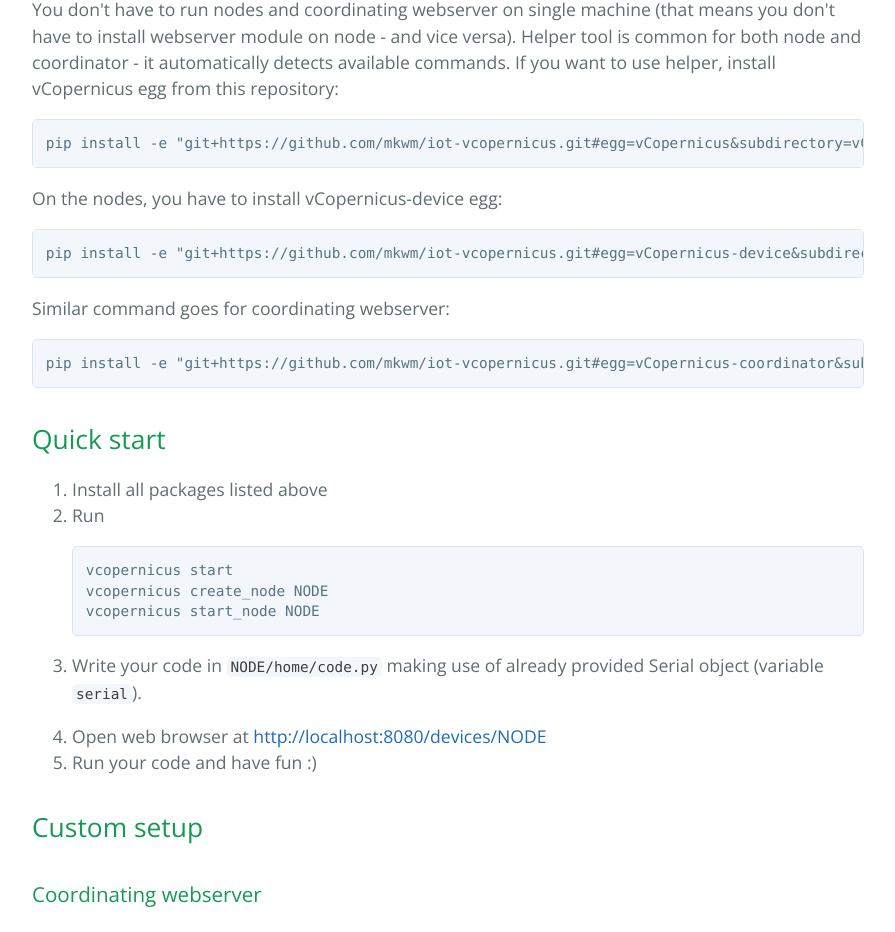
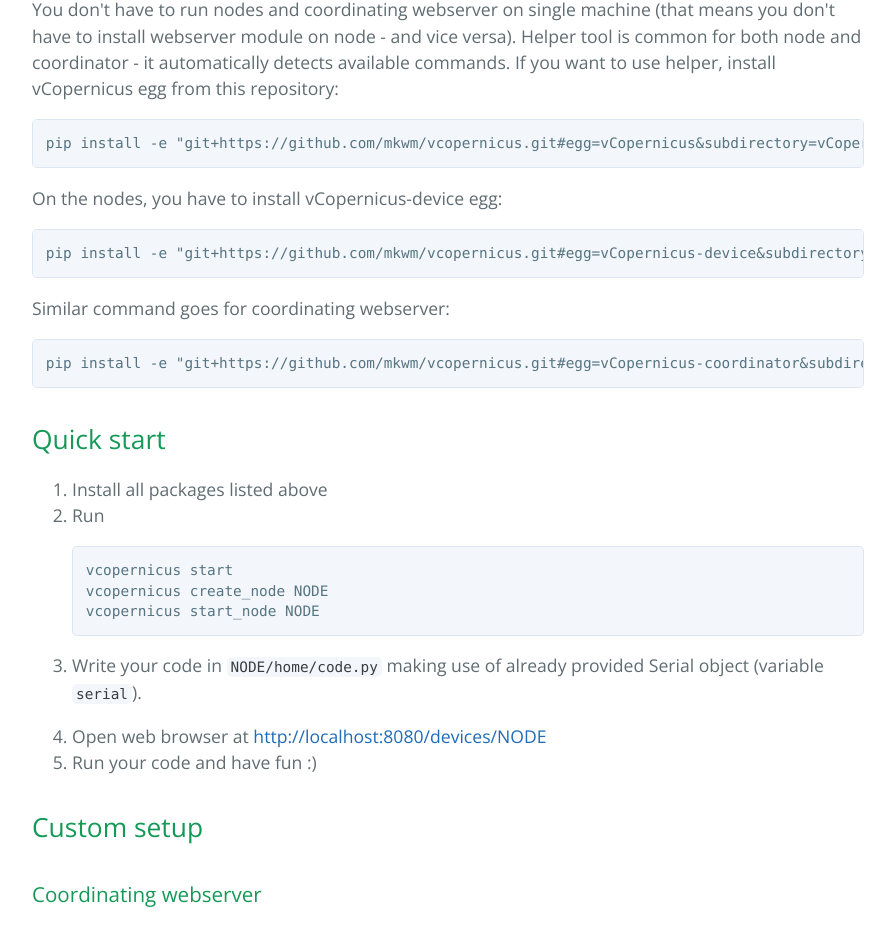
Before and after one commit to mkwm/vcopernicus, a plain HTML site: page index.html in a window 1280 px wide. Shown: the part 1635-2567 px from the top of the page, without its empty margins (192-1087 px from the left). Drawn offline with nearby package versions, Linux system fonts and the light colour scheme.

Commit message:
Repository name change

```diff
--- a/index.html
+++ b/index.html
@@ -13,9 +13,9 @@
     <section class="page-header">
       <h1 class="project-name">vCopernicus</h1>
       <h2 class="project-tagline">Simple tool that makes it possible to write code for Internet of Things without actual things available</h2>
-      <a href="https://github.com/mkwm/iot-vcopernicus" class="btn">View on GitHub</a>
-      <a href="https://github.com/mkwm/iot-vcopernicus/zipball/master" class="btn">Download .zip</a>
-      <a href="https://github.com/mkwm/iot-vcopernicus/tarball/master" class="btn">Download .tar.gz</a>
+      <a href="https://github.com/mkwm/vcopernicus" class="btn">View on GitHub</a>
+      <a href="https://github.com/mkwm/vcopernicus/zipball/master" class="btn">Download .zip</a>
+      <a href="https://github.com/mkwm/vcopernicus/tarball/master" class="btn">Download .tar.gz</a>
     </section>
 
     <section class="main-content">
@@ -64,17 +64,17 @@
 
 <p>You don't have to run nodes and coordinating webserver on single machine (that means you don't have to install webserver module on node - and vice versa). Helper tool is common for both node and coordinator - it automatically detects available commands. If you want to use helper, install vCopernicus egg from this repository:</p>
 
-<pre><code>pip install -e "git+https://github.com/mkwm/iot-vcopernicus.git#egg=vCopernicus&amp;subdirectory=vCopernicus"
+<pre><code>pip install -e "git+https://github.com/mkwm/vcopernicus.git#egg=vCopernicus&amp;subdirectory=vCopernicus"
 </code></pre>
 
 <p>On the nodes, you have to install vCopernicus-device egg:</p>
 
-<pre><code>pip install -e "git+https://github.com/mkwm/iot-vcopernicus.git#egg=vCopernicus-device&amp;subdirectory=vCopernicus-device"
+<pre><code>pip install -e "git+https://github.com/mkwm/vcopernicus.git#egg=vCopernicus-device&amp;subdirectory=vCopernicus-device"
 </code></pre>
 
 <p>Similar command goes for coordinating webserver:</p>
 
-<pre><code>pip install -e "git+https://github.com/mkwm/iot-vcopernicus.git#egg=vCopernicus-coordinator&amp;subdirectory=vCopernicus-coordinator"
+<pre><code>pip install -e "git+https://github.com/mkwm/vcopernicus.git#egg=vCopernicus-coordinator&amp;subdirectory=vCopernicus-coordinator"
 </code></pre>
 
 <h2>
@@ -255,7 +255,7 @@
 </code></pre>
 
       <footer class="site-footer">
-        <span class="site-footer-owner"><a href="https://github.com/mkwm/iot-vcopernicus">vCopernicus</a> is maintained by <a href="https://github.com/mkwm">mkwm</a>.</span>
+        <span class="site-footer-owner"><a href="https://github.com/mkwm/vcopernicus">vCopernicus</a> is maintained by <a href="https://github.com/mkwm">mkwm</a>.</span>
 
         <span class="site-footer-credits">This page was generated by <a href="https://pages.github.com">GitHub Pages</a> using the <a href="https://github.com/jasonlong/cayman-theme">Cayman theme</a> by <a href="https://twitter.com/jasonlong">Jason Long</a>.</span>
       </footer>
```
